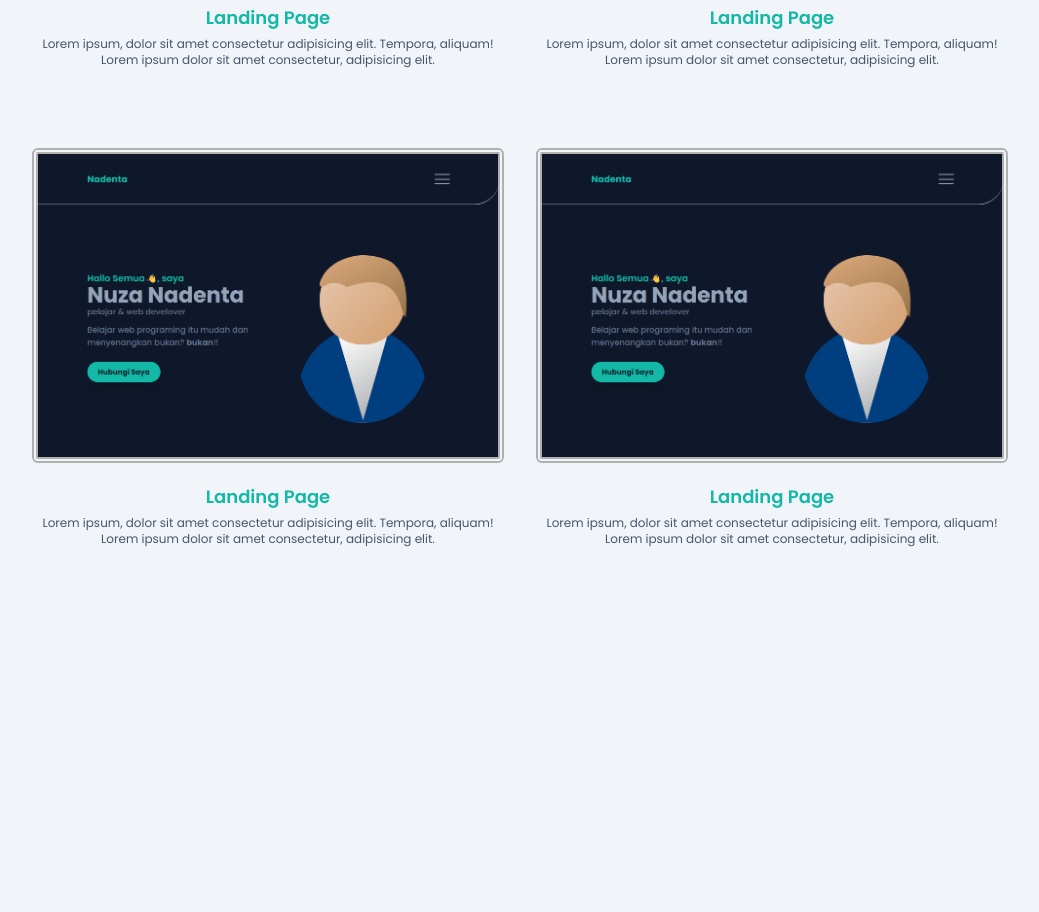
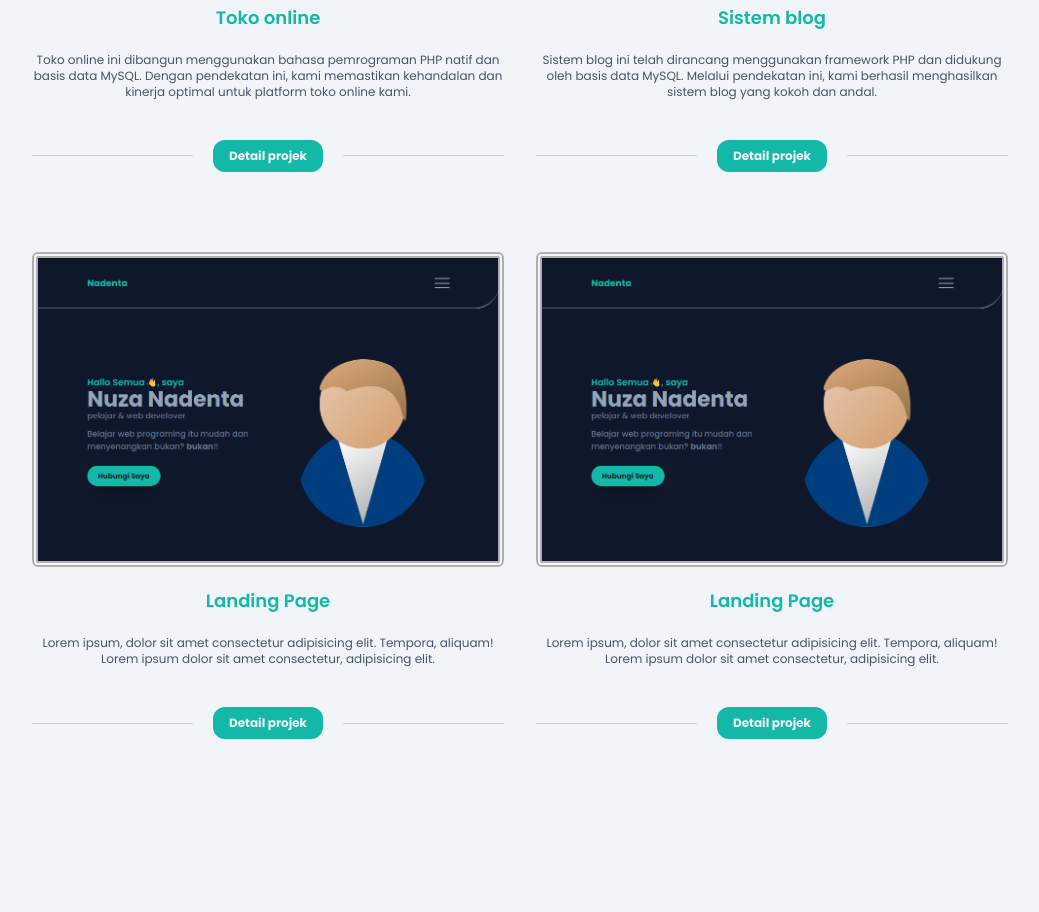
Before and after one commit to nuruzzati/portfolio, a plain HTML site: page index.html in a window 1280 px wide. Shown: the part 1956-2868 px from the top of the page, without its empty margins (120-1159 px from the left). Drawn offline with nearby package versions, Linux system fonts and the light colour scheme.

Commit message:
memperbarui dan menambah bagian section portfolio - projek

```diff
--- a/index.html
+++ b/index.html
@@ -17,7 +17,20 @@
 
     <link rel="stylesheet" href="https://cdnjs.cloudflare.com/ajax/libs/font-awesome/5.15.4/css/all.min.css" />
 
-    <style></style>
+    <style>
+      .button-container {
+        display: flex;
+        align-items: center;
+        gap: 20px;
+      }
+
+      .flex-grow {
+        flex-grow: 1 !important;
+        border: none;
+        height: 0.5px;
+        background-color: rgb(210, 209, 209); /* Sesuaikan warna dengan kebutuhan Anda */
+      }
+    </style>
     <script>
       tailwind.config = {
         darkMode: 'class',
@@ -96,7 +109,11 @@
             <h2 class="font-medium text-slate-500 text-lg mb-3 md:text-lg">Students and Web developers</h2>
             <p class="font-medium text-slate-500 mb-10 leading-relaxed md:text-lg max-w-xl">live to learn and learn to live</p>
 
-            <a href="#new-bar" class="text-base font-semibold text-white bg-teal-500 py-3 px-6 rounded-full transition duration-300 ease-in-out dark:shadow-xl dark:text-slate-900 dark:font-extrabold">
+            <a
+              href="https://github.com/nuruzzati"
+              class="text-base hover:text-[13.5px] duration-400 font-semibold text-white bg-teal-500 py-3 px-6 rounded-full transition duration-300 ease-in-out dark:shadow-xl dark:text-slate-900 dark:font-extrabold"
+            >
+              <!-- text-xs bg-teal-500 px-5 py-2 rounded-xl dark:text-slate-800 font-bold sm:px-10 md:px-16 lg:px-4 text-slate-100 relative -->
               <i class="fab fa-github mr-2"></i> My Github
             </a>
           </div>
@@ -151,29 +168,54 @@
             <div class="rounded-md overflow-hidden" style="border: 6px double rgb(176, 176, 176)">
               <img src="img/nuzashop-php-2.png" alt="" width="full" />
             </div>
-            <h3 class="font-semibold text-teal-500 mt-5 text-lg">Landing Page</h3>
-            <p class="text-xs mt-1 dark:text-slate-400 text-slate-600">Lorem ipsum, dolor sit amet consectetur adipisicing elit. Tempora, aliquam! Lorem ipsum dolor sit amet consectetur, adipisicing elit.</p>
+            <h3 class="font-semibold text-teal-500 mt-5 text-lg mb-5">Toko online</h3>
+            <p class="text-xs mt-1 mb-10 dark:text-slate-400 text-slate-600">
+              Toko online ini dibangun menggunakan bahasa pemrograman PHP natif dan basis data MySQL. Dengan pendekatan ini, kami memastikan kehandalan dan kinerja optimal untuk platform toko online kami.
+            </p>
+            <div class="button-container">
+              <hr class="flex-grow" />
+              <a href="#" class="text-xs bg-teal-500 px-5 py-2 rounded-xl dark:text-slate-800 font-bold hover:text-[12.5px] duration-100 sm:px-10 md:px-16 lg:px-4 text-slate-100 relative">Detail projek</a>
+              <hr class="flex-grow" />
+            </div>
           </div>
           <div class="mb-12 p-4 md:w-1/2">
             <div class="rounded-md overflow-hidden" style="border: 6px double rgb(176, 176, 176)">
               <img src="img/blog-nuzablog.png" alt="" width="full" />
             </div>
-            <h3 class="font-semibold text-teal-500 mt-5 text-lg">Landing Page</h3>
-            <p class="text-xs mt-1 dark:text-slate-400 text-slate-600">Lorem ipsum, dolor sit amet consectetur adipisicing elit. Tempora, aliquam! Lorem ipsum dolor sit amet consectetur, adipisicing elit.</p>
+            <h3 class="font-semibold text-teal-500 mt-5 text-lg mb-5">Sistem blog</h3>
+            <p class="text-xs mt-1 mb-10 dark:text-slate-400 text-slate-600">
+              Sistem blog ini telah dirancang menggunakan framework PHP dan didukung oleh basis data MySQL. Melalui pendekatan ini, kami berhasil menghasilkan sistem blog yang kokoh dan andal.
+            </p>
+
+            <div class="button-container">
+              <hr class="flex-grow" />
+              <a href="#" class="text-xs bg-teal-500 px-5 py-2 rounded-xl dark:text-slate-800 font-bold hover:text-[12.5px] duration-100 sm:px-10 md:px-16 lg:px-4 text-slate-100 relative">Detail projek</a>
+              <hr class="flex-grow" />
+            </div>
           </div>
           <div class="mb-12 p-4 md:w-1/2">
             <div class="rounded-md overflow-hidden" style="border: 6px double rgb(176, 176, 176)">
               <img src="Screenshot 2023-09-07 193717.png" alt="" width="full" />
             </div>
-            <h3 class="font-semibold text-teal-500 mt-5 text-lg">Landing Page</h3>
-            <p class="text-xs mt-1 dark:text-slate-400 text-slate-600">Lorem ipsum, dolor sit amet consectetur adipisicing elit. Tempora, aliquam! Lorem ipsum dolor sit amet consectetur, adipisicing elit.</p>
+            <h3 class="font-semibold text-teal-500 mt-5 text-lg mb-5">Landing Page</h3>
+            <p class="text-xs mt-1 mb-10 dark:text-slate-400 text-slate-600">Lorem ipsum, dolor sit amet consectetur adipisicing elit. Tempora, aliquam! Lorem ipsum dolor sit amet consectetur, adipisicing elit.</p>
+            <div class="button-container">
+              <hr class="flex-grow" />
+              <a href="#" class="text-xs bg-teal-500 px-5 py-2 rounded-xl dark:text-slate-800 font-bold hover:text-[12.5px] duration-100 sm:px-10 md:px-16 lg:px-4 text-slate-100 relative">Detail projek</a>
+              <hr class="flex-grow" />
+            </div>
           </div>
           <div class="mb-12 p-4 md:w-1/2">
             <div class="rounded-md overflow-hidden" style="border: 6px double rgb(176, 176, 176)">
               <img src="Screenshot 2023-09-07 193717.png" alt="" width="full" />
             </div>
-            <h3 class="font-semibold text-teal-500 mt-5 text-lg">Landing Page</h3>
-            <p class="text-xs mt-1 dark:text-slate-400 text-slate-600">Lorem ipsum, dolor sit amet consectetur adipisicing elit. Tempora, aliquam! Lorem ipsum dolor sit amet consectetur, adipisicing elit.</p>
+            <h3 class="font-semibold text-teal-500 mt-5 text-lg mb-5">Landing Page</h3>
+            <p class="text-xs mt-1 mb-10 dark:text-slate-400 text-slate-600">Lorem ipsum, dolor sit amet consectetur adipisicing elit. Tempora, aliquam! Lorem ipsum dolor sit amet consectetur, adipisicing elit.</p>
+            <div class="button-container">
+              <hr class="flex-grow" />
+              <a href="#" class="text-xs bg-teal-500 px-5 py-2 rounded-xl dark:text-slate-800 font-bold hover:text-[12.5px] duration-100 sm:px-10 md:px-16 lg:px-4 text-slate-100 relative">Detail projek</a>
+              <hr class="flex-grow" />
+            </div>
           </div>
         </div>
       </div>
```
